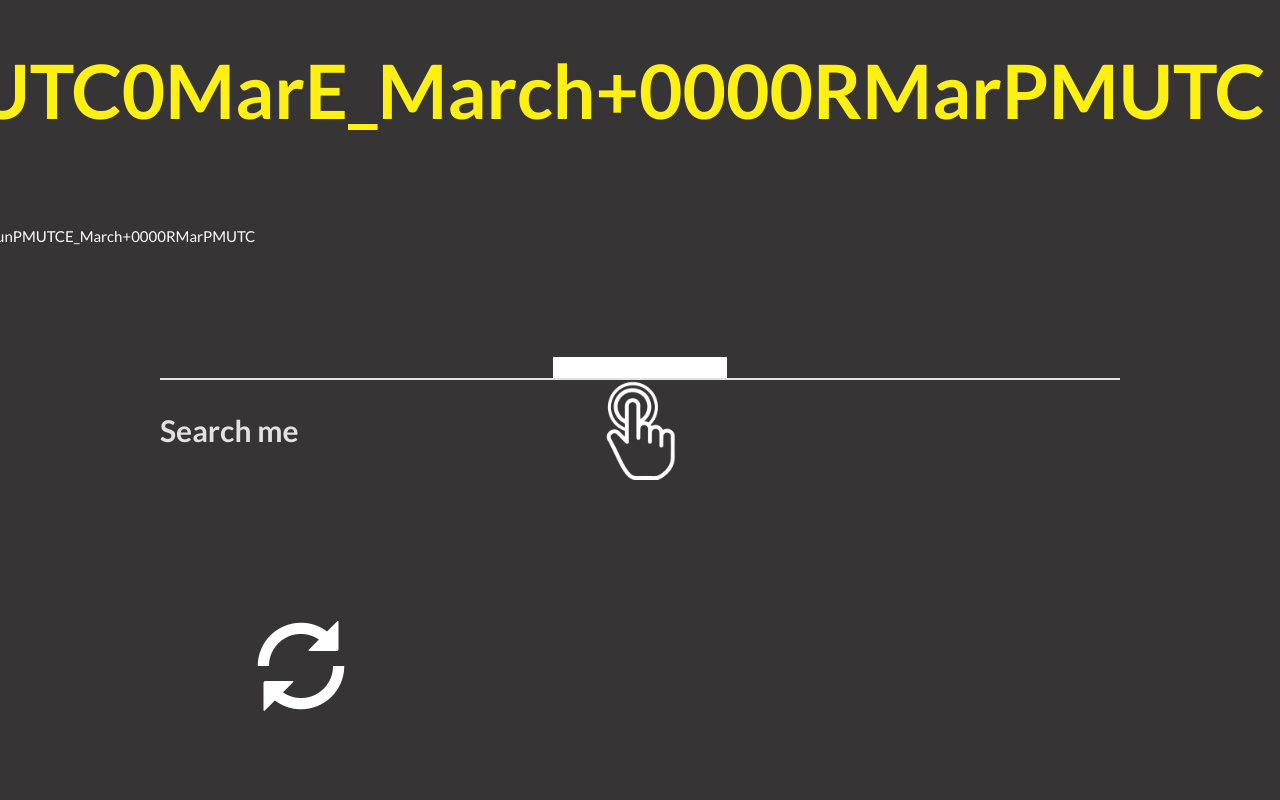
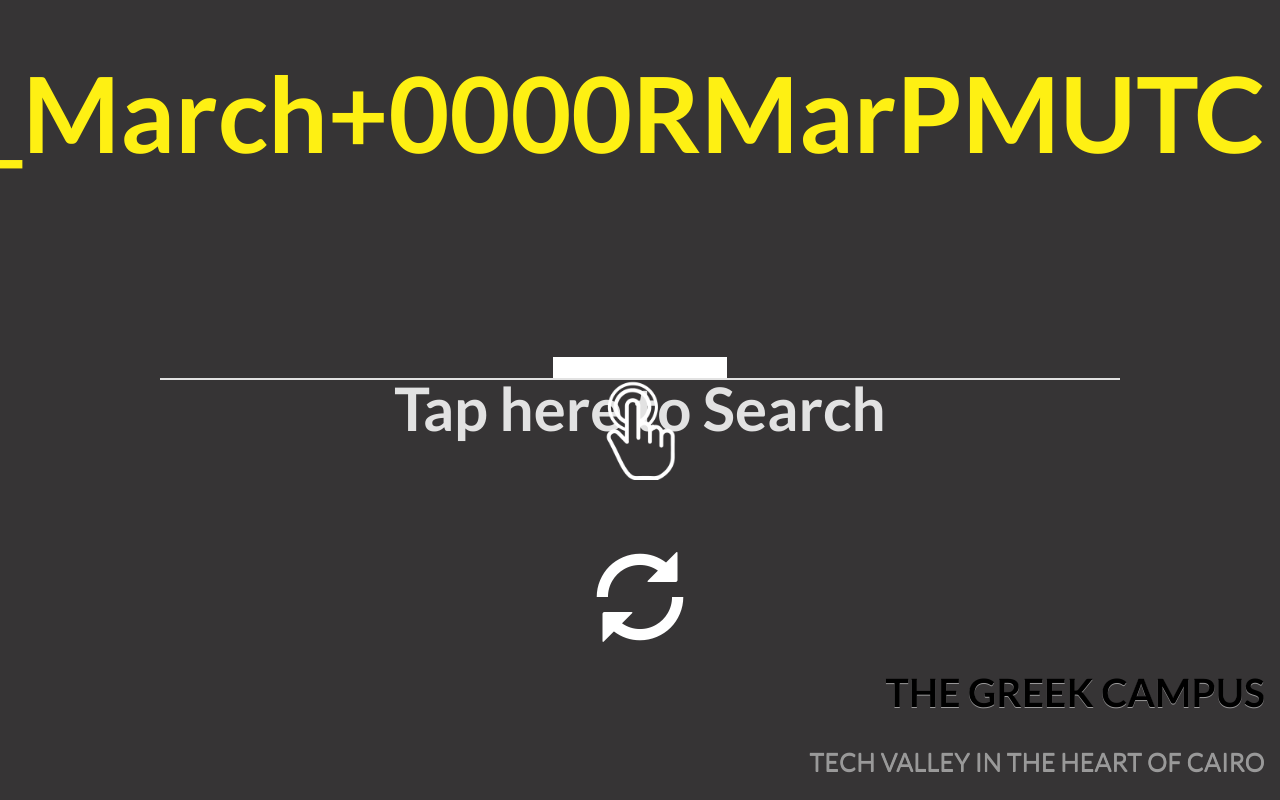
Before and after one commit to FocusMediaGroup/hsp-api, a PHP site: page /template/touch.html.php in a window 1280 px wide. Run offline with PHP 8.4, Linux system fonts and the light colour scheme; data that the repository does not hold is empty; a stand-in replaces the project's code that opens the database connection; some libraries are stand-ins or nearby versions.

Commit message:
Touch styling

```diff
--- a/css/style.css
+++ b/css/style.css
@@ -8,7 +8,7 @@ body, h4, h2, p {
 }
 
 body {
-  /*background-image: url(/api/images/Wallpaper.jpg);*/
+  /*background-image: url(/api/images/frame.png);*/
   /*background-repeat: no-repeat;*/
   background-color: #363435;
   /*background-size: cover;*/
@@ -37,12 +37,27 @@ header {
   position: absolute;
   width: 100%;
 }
-.footer {
+header h1.engraved {
+  color: #000;
+  font-weight: bold;
+  text-transform: uppercase;
+  text-shadow: 0px 1px 0px rgba(255,255,255,.5); /* 50% white from bottom */
+  width: 400px;
+  display: inline-block;
+}
+
+footer {
   position: fixed;
   bottom: 0;
   width: 100%;
-  height: 60px; /* Set the fixed height of the footer here */
+  height: 150px; /* Set the fixed height of the footer here */
   /*line-height: 60px;  Vertically center the text there */
+}
+footer h1.engraved {
+  color: #000;
+  font-weight: bold;
+  text-transform: uppercase;
+  text-shadow: 0px 1px 0px rgba(255,255,255,.5); /* 50% white from bottom */
 }
 /* Sticky footer styles
 -------------------------------------------------- */
@@ -385,12 +400,12 @@ button{
 
 .fs-time{
   color: #FEF013;
-  font-size: 75px;
+  font-size: 7em;
   font-weight: 800;
 }
 #fssec{
   color: #FFF;
-  font-size: 25px;
+  font-size: 0.5em;
   vertical-align: top;
   position: relative;
   top: 20px;
@@ -401,6 +416,8 @@ button{
   top: -25px;
   left: 1%;
   color: #FFF;
+  font-size: 1.7em;
+
 }
 
 
@@ -648,14 +665,6 @@ button{
 #content{
 
 }
-header .engraved {
-  color: #000;
-  font-weight: bold;
-  text-transform: uppercase;
-  text-shadow: 0px 1px 0px rgba(255,255,255,.5); /* 50% white from bottom */
-  width: calc(100% - 500px);
-  display: inline-block;
-}
 
 /** Loader **/
 .loader {
@@ -695,11 +704,10 @@ header .engraved {
 
 .mat-label {
   display: block;
-  font-size: 2em;
+  font-size: 4em;
   transform: translateY(100px);
   color: #e2e2e2;
   transition: all 0.5s;
-  text-align: left;
 }
 
 .mat-input.ui-widget-content {
@@ -812,3 +820,11 @@ header .engraved {
 .ui-menu-item-wrapper{
   font-size: 3em;
 }
+
+.page-icon{
+  font-size: 2em;position: fixed;
+  left: 50%;
+  bottom: 100px;
+  transform: translate(-50%, -50%);
+  margin: 0 auto;
+}
--- a/include/Reservations.php
+++ b/include/Reservations.php
@@ -83,6 +83,7 @@ class Reservations
       $reservation['end'] = $endDate->format(TIME_FORMAT);
       $reservation['startTimestamp'] = $startDate->getTimestamp();
       $reservation['endTimestamp'] = $endDate->getTimestamp();
+      $reservation['floor'] = $resources['resources'][$reservation['resourceId']];
       $reservations['reservations'][] = $reservation;
       $arraySearch = array_search($reservation['title'], $reservations['title']);
       if ((false === $arraySearch) || !count($reservations['title'])) {
@@ -110,8 +111,8 @@ class Reservations
       foreach ($resource['customAttributes'] as $customAttribute) {
         $resources['resources'][$key][$customAttribute['id']] = $customAttribute['value'];
       }
-//      $resources['resources'][$resource['resourceId']] = $resource;
-//      unset($resources['resources'][$key]);
+      $resources['resources'][$resource['resourceId']] = $resource;
+      unset($resources['resources'][$key]);
     }
     //Clean up before save
     $resourcesFile = fopen("data/resources.json", "w") or die("Unable to open file!");
--- a/include/bootstrap.php
+++ b/include/bootstrap.php
@@ -27,12 +27,6 @@ if (!file_exists("data/reservations.json") || !file_exists("data/resources.json"
 
 $strResources = file_get_contents('data/resources.json');
 $resources = json_decode($strResources, true); // decode the JSON into an associative array
-
-$resourceByName = array();
-foreach ($resources['resources'] as $resource) {
-  $resourceByName[$resource['resourceId']] = $resource['name'];
-}
-
 
 $strReservations = file_get_contents('data/reservations.json');
 $reservations = json_decode($strReservations, true); // decode the JSON into an associative array
--- a/template/footer.html.php
+++ b/template/footer.html.php
@@ -1,3 +1,12 @@
+<footer>
+  <div class="container-fluid">
+    <h1 class="text-right engraved">
+      The GrEEK CAMPUS
+    </h1>
+    <h1 class="text-right engraved">
+      <small>Tech Valley in the heart of Cairo</small></h1>
+  </div>
+</footer>
 <script>
   var touch = <?php print_r($config['touch'] ? "true" : "false"); ?>;
 </script>
@@ -8,7 +17,7 @@ foreach ($scripts as $script) {
   <?php
 }
 ?>
-  <script>
+<script>
   $('#basic-demo').click(function () {
     Snarl.addNotification({
       title: 'Custom Timeouts',
--- a/template/header.html.php
+++ b/template/header.html.php
@@ -1,6 +1,6 @@
 <header>
   <div class="container-fluid">
-    <img src='<?php echo $config['logo']; ?>' height="100px" class="pull-left"/>
+    <img src='<?php echo $config['logo']; ?>' height="150px" class="pull-left"/>
     <h1 class="text-center engraved"><?php print_r($title); ?></h1>
 
     <div class="pull-right">
--- a/template/reservation.html.php
+++ b/template/reservation.html.php
@@ -18,7 +18,7 @@
       <button class="btn"><strong>Room</strong>
         <?php print_r($reservation['resourceName']); ?></button>
       <button class="btn"><strong>Floor</strong>
-        Floor <?php //print_r($reservation['floorTitle']);     ?></button>
+        Floor <?php print_r($reservation['floorTitle']);     ?></button>
     </div>
     <div class="pull-right">
       <?php //print_r($reservation['arrowDirection']); ?>
--- a/template/summary.html.php
+++ b/template/summary.html.php
@@ -11,8 +11,7 @@ include_once 'header.html.php';
 </div>
 <!-- /.container-fluid -->
 <?php if ($config['touch']) { ?>
-  <div class="text-center"
-       style="font-size: 2em;position: absolute; bottom: 10%; left: 20%;">
+  <div class="text-center page-icon">
     <a href="touch"><span class="glyphicon glyphicon-search text-white"
                           ></span></a>
   </div>
--- a/template/touch.html.php
+++ b/template/touch.html.php
@@ -27,7 +27,7 @@ include_once 'header.html.php';
 <!-- Search-->
 <div id="search" class="text-center">
   <div class="mat-div">
-    <label for="search-me" class="mat-label">Search me</label>
+    <label for="search-me" class="mat-label">Tap here to Search</label>
     <input type="text" class="mat-input" id="search-me">
   </div>
   <img src="images/Hand-Touch-icon-white.png" alt=""
@@ -36,8 +36,7 @@ include_once 'header.html.php';
        style="opacity: 1;"
        />
 </div>
-<div class="text-center"
-     style="font-size: 2em;position: absolute; bottom: 10%; left: 20%;">
+<div class="text-center page-icon">
   <a href="touch"><span class="glyphicon glyphicon-refresh text-white"
                         ></span></a>
 </div>
```
Also changed, not shown: include/Controller.php (+6 -2 lines), template/room.html.php (+7 -3 lines), images/frame.png (added).
